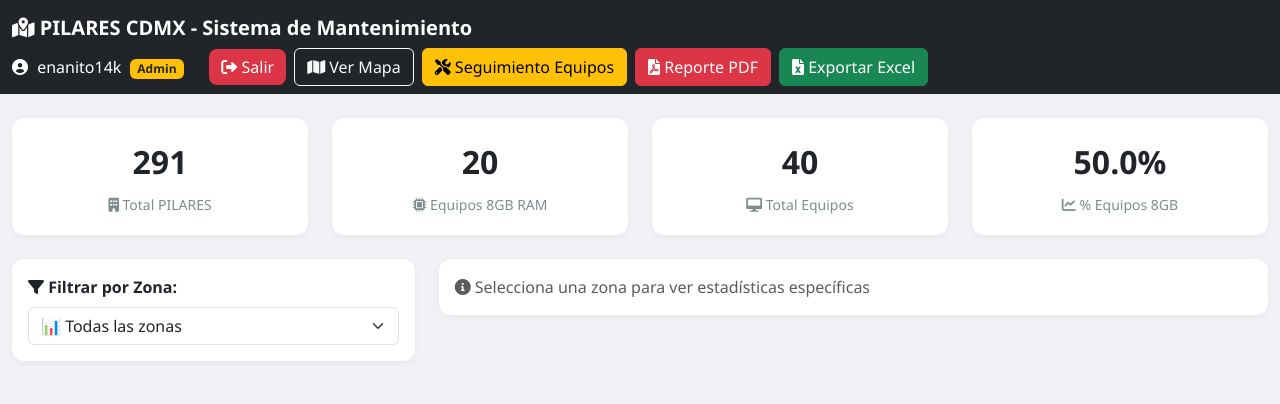
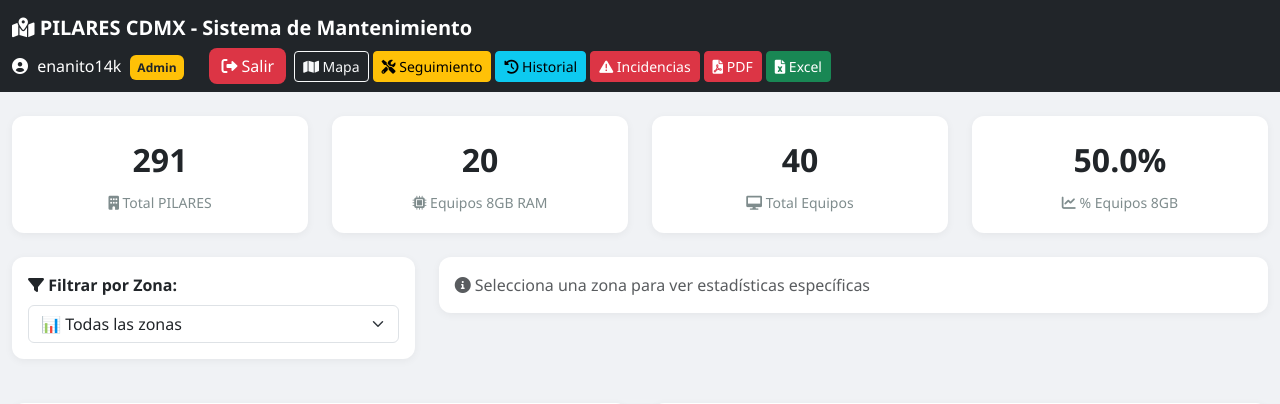
Before and after one commit to Erick25edc/panel-pilares, a Django app: page / in a window 1280 px wide. Shown: the top 404 px of the page. Run offline with Django 5.2, Linux system fonts and the light colour scheme; a user stored in the database is signed in; data comes from the database, SQL or seed files in the repository; some libraries are stand-ins or nearby versions.

Commit message:
Update dashboard.html

```diff
--- a/templates/pilares/dashboard.html
+++ b/templates/pilares/dashboard.html
@@ -95,33 +95,119 @@
         .user-info i {
             margin-right: 5px;
         }
+
+        /* ========== MENÚ HAMBURGUESA ========== */
+        .mobile-menu-btn {
+            display: none !important;
+        }
+
+        .desktop-buttons {
+            display: flex;
+            gap: 4px;
+            flex-wrap: wrap;
+            align-items: center;
+        }
+
+        @media (max-width: 768px) {
+            .desktop-buttons {
+                display: none !important;
+            }
+
+            .mobile-menu-btn {
+                display: inline-block !important;
+            }
+
+            .navbar-brand {
+                font-size: 0.85rem;
+            }
+
+            .user-info {
+                font-size: 0.75rem;
+                margin-right: 8px;
+            }
+
+            .btn-logout {
+                padding: 4px 8px;
+                font-size: 0.75rem;
+            }
+        }
+
+        .dropdown-menu-dark .dropdown-item:hover {
+            background: rgba(255, 255, 255, 0.1);
+        }
+
+        .dropdown-item i {
+            width: 20px;
+        }
     </style>
 </head>
 
 <body>
     <nav class="navbar navbar-dark bg-dark">
         <div class="container-fluid">
-            <span class="navbar-brand"><i class="fas fa-map-marked-alt"></i> PILARES CDMX - Sistema de
-                Mantenimiento</span>
+            <span class="navbar-brand">
+                <i class="fas fa-map-marked-alt"></i>
+                <span class="d-none d-sm-inline">PILARES CDMX - Sistema de Mantenimiento</span>
+                <span class="d-inline d-sm-none">PILARES CDMX</span>
+            </span>
+
             <div class="d-flex align-items-center">
+                <!-- Usuario y Logout -->
                 <span class="user-info">
-                    <i class="fas fa-user-circle"></i> {{ user.username }}
+                    <i class="fas fa-user-circle"></i>
+                    <span class="d-none d-sm-inline">{{ user.username }}</span>
                     {% if user.is_staff %}
-                    <span class="badge bg-warning text-dark ms-1">Admin</span>
+                    <span class="badge bg-warning text-dark ms-1 d-none d-sm-inline">Admin</span>
                     {% endif %}
                 </span>
                 <a href="{% url 'logout' %}" class="btn btn-logout">
-                    <i class="fas fa-sign-out-alt"></i> Salir
+                    <i class="fas fa-sign-out-alt"></i>
+                    <span class="d-none d-sm-inline">Salir</span>
                 </a>
-                <button id="btnMapa" class="btn btn-outline-light ms-2"><i class="fas fa-map"></i> Ver Mapa</button>
-                <button id="btnSeguimiento" class="btn btn-warning ms-2"><i class="fas fa-tools"></i> Seguimiento
-                    Equipos</button>
+
+                <!-- ========== BOTONES DE ESCRITORIO ========== -->
+                <div class="desktop-buttons ms-2">
+                    <button id="btnMapa" class="btn btn-outline-light btn-sm"><i class="fas fa-map"></i> Mapa</button>
+                    <button id="btnSeguimiento" class="btn btn-warning btn-sm"><i class="fas fa-tools"></i>
+                        Seguimiento</button>
+                    <button id="btnHistorial" class="btn btn-info btn-sm"><i class="fas fa-history"></i>
+                        Historial</button>
+                    <button id="btnIncidencias" class="btn btn-danger btn-sm"><i
+                            class="fas fa-exclamation-triangle"></i> Incidencias</button>
                     {% if user.is_staff %}
-                <button id="btnReportePDF" class="btn btn-danger ms-2"><i class="fas fa-file-pdf"></i> Reporte
+                    <button id="btnReportePDF" class="btn btn-danger btn-sm"><i class="fas fa-file-pdf"></i>
                         PDF</button>
-                <button id="btnExportar" class="btn btn-success ms-2"><i class="fas fa-file-excel"></i> Exportar
+                    <button id="btnExportar" class="btn btn-success btn-sm"><i class="fas fa-file-excel"></i>
                         Excel</button>
                     {% endif %}
+                </div>
+
+                <!-- ========== MENÚ HAMBURGUESA (MÓVIL) ========== -->
+                <div class="mobile-menu-btn ms-2">
+                    <button class="btn btn-outline-light btn-sm" type="button" data-bs-toggle="dropdown"
+                        aria-expanded="false">
+                        <i class="fas fa-bars"></i>
+                    </button>
+                    <ul class="dropdown-menu dropdown-menu-end dropdown-menu-dark">
+                        <li><a class="dropdown-item" href="#" id="btnMapaMobile"><i class="fas fa-map"></i> Ver Mapa</a>
+                        </li>
+                        <li><a class="dropdown-item" href="#" id="btnSeguimientoMobile"><i class="fas fa-tools"></i>
+                                Seguimiento</a></li>
+                        <li><a class="dropdown-item" href="#" id="btnHistorialMobile"><i class="fas fa-history"></i>
+                                Historial</a></li>
+                        <li><a class="dropdown-item" href="#" id="btnIncidenciasMobile"><i
+                                    class="fas fa-exclamation-triangle"></i> Incidencias</a></li>
+                        {% if user.is_staff %}
+                        <li>
+                            <hr class="dropdown-divider">
+                        </li>
+                        <li><a class="dropdown-item" href="#" id="btnReportePDFMobile"><i class="fas fa-file-pdf"></i>
+                                Reporte PDF</a></li>
+                        <li><a class="dropdown-item" href="#" id="btnExportarMobile"><i class="fas fa-file-excel"></i>
+                                Exportar Excel</a></li>
+                        {% endif %}
+                    </ul>
+                </div>
             </div>
         </div>
     </nav>
@@ -301,8 +387,7 @@
         }
 
         function inicializarTabla() {
-            const esAdmin = {{ es_admin|yesno:"true,false" }};
-
+            const esAdmin = {% if user.is_staff %} true{% else %} false{% endif %};
         dataTable = $('#pilaresTable').DataTable({
             data: allPilares,
             columns: [
@@ -339,7 +424,7 @@
             order: [[1, 'asc']]
         });
 
-            $('#pilaresTable').on('click', '.btn-editar', function() {
+        $('#pilaresTable').on('click', '.btn-editar', function () {
             const d = JSON.parse($(this).attr('data'));
             document.getElementById('editClaveId').value = d.clave_id;
             document.getElementById('editNombre').value = d.nombre;
@@ -355,12 +440,12 @@
         });
         }
 
-        document.addEventListener('DOMContentLoaded', function() {
+        document.addEventListener('DOMContentLoaded', function () {
             // Inicializar modal
             editModal = new bootstrap.Modal(document.getElementById('editModal'));
 
             // Eventos de botones
-            document.getElementById('zonaFilter').addEventListener('change', function() {
+            document.getElementById('zonaFilter').addEventListener('change', function () {
                 const zona = this.value;
                 actualizarGraficas(zona);
                 if (dataTable) {
@@ -371,6 +456,17 @@
 
             document.getElementById('btnMapa').onclick = () => window.location.href = '/mapa/';
             document.getElementById('btnSeguimiento').onclick = () => window.location.href = '/seguimiento/';
+
+            // ========== EVENTOS DEL MENÚ MÓVIL ==========
+            document.getElementById('btnMapaMobile').onclick = (e) => { e.preventDefault(); window.location.href = '/mapa/'; };
+            document.getElementById('btnSeguimientoMobile').onclick = (e) => { e.preventDefault(); window.location.href = '/seguimiento/'; };
+            document.getElementById('btnHistorialMobile').onclick = (e) => { e.preventDefault(); window.location.href = '/historial/'; };
+            document.getElementById('btnIncidenciasMobile').onclick = (e) => { e.preventDefault(); window.location.href = '/incidencias/'; };
+
+            {% if user.is_staff %}
+            document.getElementById('btnReportePDFMobile').onclick = (e) => { e.preventDefault(); window.open('/reporte-pdf/', '_blank'); };
+            document.getElementById('btnExportarMobile').onclick = (e) => { e.preventDefault(); document.getElementById('btnExportar').click(); };
+            {% endif %}
 
             {% if user.is_staff %}
             document.getElementById('btnReportePDF').onclick = () => window.open('/reporte-pdf/', '_blank');
```
Lines whose indentation alone changed are shown as unchanged.
